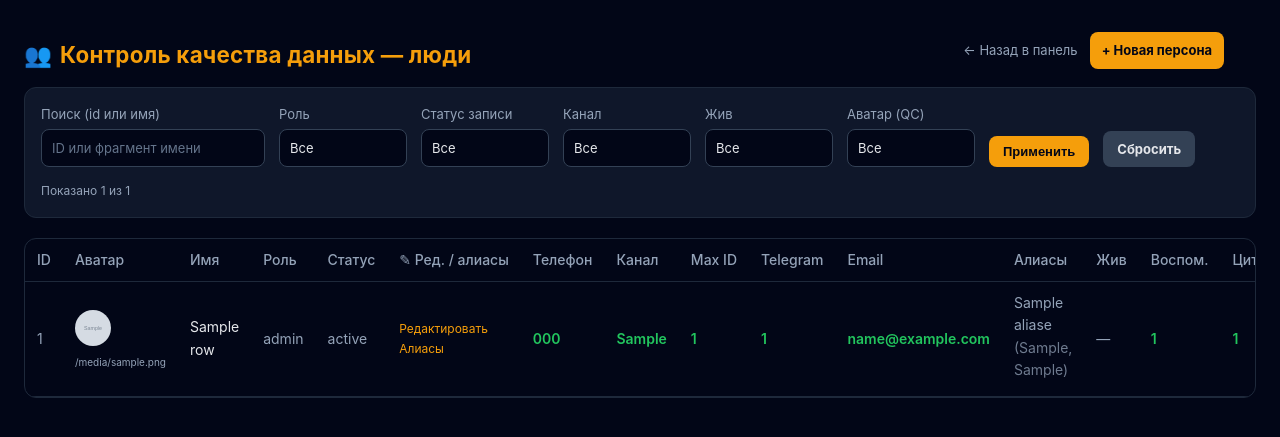
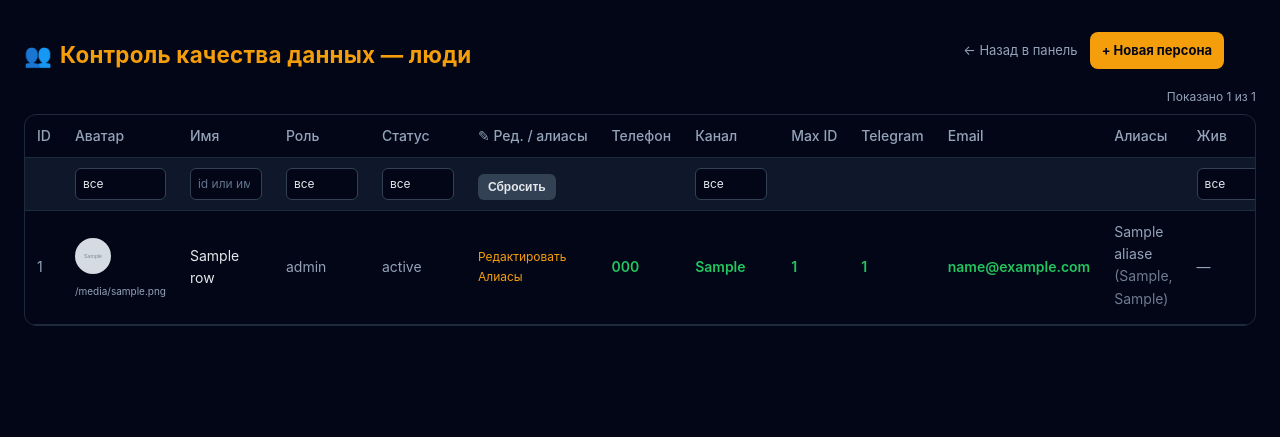
Before and after one commit to Dmitriy-Bondarev/TimeWoven, a Python web app: template app/web/templates/admin/admin_people.html in a window 1280 px wide. Shown: the top 437 px of the page. Run offline with Jinja, Linux system fonts and the light colour scheme; the template is opened without the code that fills it: most values are stand-ins (such as "Sample title", 1, 10 or a date in 2020); grey boxes marked "Sample" are stand-in pictures.

Commit message:
fix(admin): move people filters into table header row
Made-with: Cursor

```diff
--- a/app/web/templates/admin/admin_people.html
+++ b/app/web/templates/admin/admin_people.html
@@ -36,34 +36,38 @@
       border-radius: 8px;
       font-weight: 700;
     }
-    .people-filters { display: flex; flex-direction: column; gap: 14px; margin-bottom: 20px; padding: 16px; border: 1px solid var(--line); border-radius: 12px; background: var(--card); max-width: 100%; }
-    .people-filters-row { display: flex; flex-wrap: wrap; align-items: flex-end; gap: 14px; }
-    .people-filters label { font-size: 13px; color: var(--muted); display: flex; flex-direction: column; gap: 4px; }
-    .people-filters input[type="search"],
-    .people-filters select {
+    .table-toolbar { display: flex; justify-content: flex-end; margin-bottom: 8px; max-width: 100%; }
+    .filter-meta { font-size: 12px; color: var(--muted); margin: 0; }
+    .table-wrap { width: 100%; overflow-x: auto; -webkit-overflow-scrolling: touch; border: 1px solid var(--line); border-radius: 12px; }
+    table { width: 100%; border-collapse: collapse; font-size: 14px; min-width: 1100px; }
+    thead tr:first-child th { border-bottom: 1px solid var(--line); }
+    thead tr.thead-filters th { font-weight: 400; border-top: 1px solid #0f172a; border-bottom: 1px solid var(--line); background: var(--card); }
+    th { text-align: left; padding: 10px 12px; color: var(--muted); font-weight: 500; border-bottom: 1px solid var(--line); white-space: nowrap; }
+    .th-filter { vertical-align: bottom; }
+    .th-filter input[type="search"],
+    .th-filter select {
+      width: 100%;
+      max-width: 11rem;
+      min-width: 4.5rem;
       background: var(--input-bg);
       border: 1px solid var(--input-line);
       color: var(--text);
-      border-radius: 8px;
-      padding: 8px 10px;
-      min-width: 8rem;
+      border-radius: 6px;
+      padding: 5px 7px;
       font: inherit;
+      font-size: 12px;
       -webkit-appearance: none;
       appearance: none;
     }
-    .people-filters input[type="search"]::-webkit-search-decoration,
-    .people-filters input[type="search"]::-webkit-search-cancel-button { -webkit-appearance: none; appearance: none; }
-    .people-filters input[type="search"]::placeholder { color: #64748b; }
-    .people-filters input[type="search"]:focus,
-    .people-filters select:focus { outline: none; border-color: rgba(245, 158, 11, 0.45); box-shadow: 0 0 0 1px rgba(245, 158, 11, 0.2); }
-    .people-search-input { min-width: min(100%, 14rem); }
-    .people-filters button, .btn-reset-filters { color: #020617; background: var(--accent); font-size: 13px; text-decoration: none; display: inline-block; padding: 8px 14px; border-radius: 8px; font-weight: 700; border: none; cursor: pointer; }
-    .btn-reset-filters { background: #334155; color: var(--text); }
+    .th-filter input[type="search"]::-webkit-search-decoration,
+    .th-filter input[type="search"]::-webkit-search-cancel-button { -webkit-appearance: none; appearance: none; }
+    .th-filter input::placeholder { color: #64748b; }
+    .th-filter input:focus,
+    .th-filter select:focus { outline: none; border-color: rgba(245, 158, 11, 0.45); box-shadow: 0 0 0 1px rgba(245, 158, 11, 0.2); }
+    .th-filter--name input { max-width: 12rem; }
+    .th-filter--actions { white-space: normal; }
+    .btn-reset-filters { color: var(--text); background: #334155; font-size: 12px; padding: 6px 10px; border-radius: 6px; font-weight: 600; border: none; cursor: pointer; }
     .btn-reset-filters:hover { opacity: 0.92; }
-    .filter-meta { font-size: 12px; color: var(--muted); margin: 0; }
-    .table-wrap { width: 100%; overflow-x: auto; -webkit-overflow-scrolling: touch; border: 1px solid var(--line); border-radius: 12px; }
-    table { width: 100%; border-collapse: collapse; font-size: 14px; min-width: 1100px; }
-    th { text-align: left; padding: 10px 12px; color: var(--muted); font-weight: 500; border-bottom: 1px solid var(--line); white-space: nowrap; }
     td { padding: 10px 12px; border-bottom: 1px solid var(--line); vertical-align: top; }
     tr[data-person-row] td { vertical-align: middle; }
     tbody tr:hover td { background: #0f172a; }
@@ -91,61 +95,12 @@
     </div>
   </div>
 
-  <form class="people-filters" id="people-filters-form" action="/admin/people" method="get">
-    <div class="people-filters-row">
-      <label>Поиск (id или имя)
-        <input type="search" name="q" id="f-q" class="people-search-input" value="{{ (request.query_params.get('q') or '')|e }}" placeholder="ID или фрагмент имени" autocomplete="off" inputmode="search">
-      </label>
-      <label>Роль
-        <select name="pf_role" id="f-role">
-          <option value="all">Все</option>
-          <option value="placeholder">placeholder</option>
-          <option value="relative">relative</option>
-          <option value="familyadmin">family_admin</option>
-          <option value="botonly">bot_only</option>
-        </select>
-      </label>
-      <label>Статус записи
-        <select name="pf_status" id="f-status">
-          <option value="all">Все</option>
-          <option value="active">active</option>
-          <option value="archived">archived</option>
-          <option value="testarchived">test_archived</option>
-        </select>
-      </label>
-      <label>Канал
-        <select name="pf_ch" id="f-ch">
-          <option value="all">Все</option>
-          <option value="max">max</option>
-          <option value="tg">tg</option>
-          <option value="email">email</option>
-          <option value="push">push</option>
-          <option value="none">нет / none</option>
-        </select>
-      </label>
-      <label>Жив
-        <select name="pf_alive" id="f-alive">
-          <option value="all">Все</option>
-          <option value="yes">да</option>
-          <option value="no">нет</option>
-        </select>
-      </label>
-      <label>Аватар (QC)
-        <select name="pf_av" id="f-av">
-          <option value="all">Все</option>
-          <option value="no_avatar">Нет аватара</option>
-          <option value="expired_avatar">Истёк</option>
-          <option value="actual_avatar">Актуален</option>
-        </select>
-      </label>
-      <button type="submit" id="f-apply">Применить</button>
-      <a href="/admin/people" class="btn-reset-filters" id="f-reset">Сбросить</a>
-    </div>
+  <div class="table-toolbar">
     <p class="filter-meta" id="filter-meta" aria-live="polite"></p>
-  </form>
+  </div>
 
   <div class="table-wrap">
-  <table>
+  <table id="people-table" aria-describedby="filter-meta">
     <thead>
       <tr>
         <th>ID</th>
@@ -163,6 +118,64 @@
         <th>Жив</th>
         <th>Воспом.</th>
         <th>Цитаты</th>
+      </tr>
+      <tr class="thead-filters">
+        <th class="th-filter" aria-label="ID"></th>
+        <th class="th-filter">
+          <select id="f-av" title="Аватар (QC)" aria-label="Фильтр по аватару">
+            <option value="all">все</option>
+            <option value="no_avatar">нет</option>
+            <option value="expired_avatar">истёк</option>
+            <option value="actual_avatar">ок</option>
+          </select>
+        </th>
+        <th class="th-filter th-filter--name">
+          <input type="search" id="f-q" name="q" value="{{ (request.query_params.get('q') or '')|e }}" placeholder="id или имя" autocomplete="off" inputmode="search" title="Поиск: id или имя">
+        </th>
+        <th class="th-filter">
+          <select id="f-role" title="Роль" aria-label="Фильтр по роли">
+            <option value="all">все</option>
+            <option value="placeholder">placeholder</option>
+            <option value="relative">relative</option>
+            <option value="familyadmin">family_admin</option>
+            <option value="botonly">bot_only</option>
+          </select>
+        </th>
+        <th class="th-filter">
+          <select id="f-status" title="Статус записи" aria-label="Фильтр по статусу">
+            <option value="all">все</option>
+            <option value="active">active</option>
+            <option value="archived">archived</option>
+            <option value="testarchived">test_archived</option>
+          </select>
+        </th>
+        <th class="th-filter th-filter--actions">
+          <button type="button" class="btn-reset-filters" id="f-reset" title="Сбросить фильтры">Сбросить</button>
+        </th>
+        <th class="th-filter" aria-hidden="true"></th>
+        <th class="th-filter">
+          <select id="f-ch" title="Канал" aria-label="Фильтр по каналу">
+            <option value="all">все</option>
+            <option value="max">max</option>
+            <option value="tg">tg</option>
+            <option value="email">email</option>
+            <option value="push">push</option>
+            <option value="none">нет</option>
+          </select>
+        </th>
+        <th class="th-filter" aria-hidden="true"></th>
+        <th class="th-filter" aria-hidden="true"></th>
+        <th class="th-filter" aria-hidden="true"></th>
+        <th class="th-filter" aria-hidden="true"></th>
+        <th class="th-filter">
+          <select id="f-alive" title="Жив" aria-label="Фильтр: жив / нет">
+            <option value="all">все</option>
+            <option value="yes">да</option>
+            <option value="no">нет</option>
+          </select>
+        </th>
+        <th class="th-filter" aria-hidden="true"></th>
+        <th class="th-filter" aria-hidden="true"></th>
       </tr>
     </thead>
     <tbody>
@@ -228,13 +241,13 @@
   <script>
     (function () {
       const rows = Array.from(document.querySelectorAll('tr[data-person-row]'));
-      const form = document.getElementById('people-filters-form');
       const elQ = document.getElementById('f-q');
       const elRole = document.getElementById('f-role');
       const elStatus = document.getElementById('f-status');
       const elCh = document.getElementById('f-ch');
       const elAlive = document.getElementById('f-alive');
       const elAv = document.getElementById('f-av');
+      const btnReset = document.getElementById('f-reset');
       const meta = document.getElementById('filter-meta');
 
       function readUrlParams() {
@@ -288,18 +301,25 @@
         }
         if (meta) {
           const total = rows.length;
-          meta.textContent = total
-            ? 'Показано ' + n + ' из ' + total
-            : '';
+          meta.textContent = total ? 'Показано ' + n + ' из ' + total : '';
         }
         writeUrl();
       }
 
-      form.addEventListener('submit', function (e) {
-        e.preventDefault();
+      function resetFilters() {
+        elQ.value = '';
+        elRole.value = 'all';
+        elStatus.value = 'all';
+        elCh.value = 'all';
+        elAlive.value = 'all';
+        elAv.value = 'all';
         apply();
-      });
+      }
+
+      if (btnReset) btnReset.addEventListener('click', resetFilters);
+
       [elQ, elRole, elStatus, elCh, elAlive, elAv].forEach(function (el) {
+        if (!el) return;
         el.addEventListener('change', apply);
         el.addEventListener('input', function () {
           if (el === elQ) apply();
```
